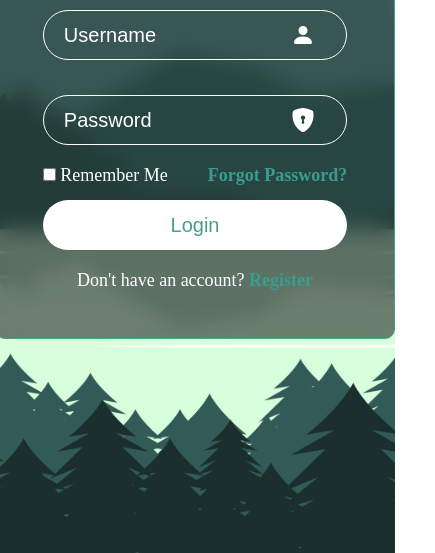
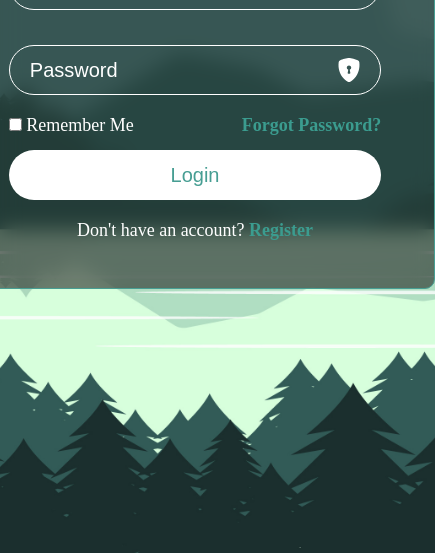
Before and after one commit to HigorGasparDeveloper/login-page, a plain HTML site: page index.html in a window 390 px wide. Shown: the part 291-844 px from the top of the page, 435 px wide, since content can reach past the window. Drawn offline with Linux system fonts and the light colour scheme.

Commit message:
Update index.css

```diff
--- a/assets/css/index.css
+++ b/assets/css/index.css
@@ -137,17 +137,3 @@ a {
     margin-top: 20px;
     font-size: 18px;
 }
-
-/* Responsive Layout */
-@media (max-width: 595px)
-{
-
-    .form-app {
-        margin: 10%;
-    }
-
-    .form-input {
-        width: 75%;
-    }
-
-}
```
